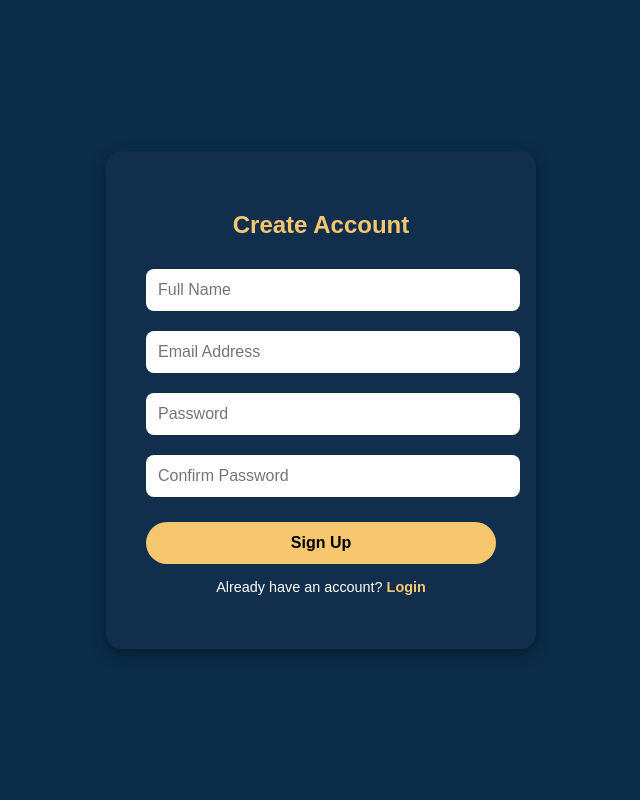
After one commit to Ama-an-nu/College_Help_Portal_Project, a Django app: page /signup_page/ in a window 1280 px wide. The commit adds this page. Shown: the whole page, without its empty margins (319-959 px from the left). Run offline with Django 4.2, Linux system fonts and the light colour scheme.

Commit message:
login, signup and logout

```diff
--- a/django_college_portal/college_portal/settings.py
+++ b/django_college_portal/college_portal/settings.py
@@ -67,3 +67,6 @@
 STATICFILES_DIRS = [BASE_DIR / 'static']
 
 DEFAULT_AUTO_FIELD = 'django.db.models.BigAutoField'
+
+LOGIN_REDIRECT_URL = "/"
+LOGOUT_REDIRECT_URL = "/login/"
--- a/django_college_portal/college_portal/urls.py
+++ b/django_college_portal/college_portal/urls.py
@@ -1,7 +1,9 @@
 from django.contrib import admin
 from django.urls import path, include
+from django.contrib.auth import views as auth_views
 
 urlpatterns = [
     path('admin/', admin.site.urls),
     path('', include('core.urls')),
+
 ]
--- a/django_college_portal/core/urls.py
+++ b/django_college_portal/core/urls.py
@@ -5,4 +5,7 @@ urlpatterns = [
     path('dashboard/', views.dashboard, name='dashboard'),
     path('base/', views.base, name='base'),
     path('chat_page/', views.chat_page, name='chat_page'),
+    path('login_page/', views.login_page, name='login_page'),
+    path("logout/", views.logout_page, name="logout"),
+    path('signup_page/', views.signup_page, name='signup_page'),
 ]
--- a/django_college_portal/core/views.py
+++ b/django_college_portal/core/views.py
@@ -1,4 +1,7 @@
-from django.shortcuts import render
+from django.shortcuts import render, redirect
+from django.contrib.auth import authenticate, login, logout
+from django.contrib import messages
+from django.contrib.auth.models import User
 
 def dashboard(request):
     return render(request, 'core/dashboard.html')
@@ -8,3 +11,44 @@ def chat_page(request):
 
 def base(request):
     return render(request, 'core/base.html')
+
+def login_page(request):
+    if request.method == "POST":
+        username = request.POST.get("username")
+        password = request.POST.get("password")
+
+        user = authenticate(request, username=username, password=password)
+
+        if user is not None:
+            login(request, user)
+            return redirect("base")  # change to your homepage/dashboard
+        else:
+            messages.error(request, "Invalid username or password")
+    return render(request, 'core/login.html')
+
+def logout_page(request):
+    logout(request)
+    return redirect("login")
+
+def signup_page(request):
+    if request.method == "POST":
+        full_name = request.POST.get("full_name")
+        email = request.POST.get("email")
+        password1 = request.POST.get("password1")
+        password2 = request.POST.get("password2")
+
+        if password1 != password2:
+            messages.error(request, "Passwords do not match")
+            return redirect("signup_page")
+
+        if User.objects.filter(username=email).exists():
+            messages.error(request, "User already exists")
+            return redirect("signup_page")
+
+        user = User.objects.create_user(username=email, email=email, password=password1)
+        user.first_name = full_name
+        user.save()
+
+        messages.success(request, "Account created! Please log in.")
+        return redirect("login_page")
+    return render(request, 'core/signup.html')
--- a/django_college_portal/templates/core/base.html
+++ b/django_college_portal/templates/core/base.html
@@ -21,9 +21,9 @@
       <a href="#">Chatbot</a>
       <a href="#">Services</a>
       <a href="#">About</a>
-      <a href="#">Login</a>
+      <a href="{% url 'login_page' %}">Login</a>
     </nav>
-    <a class="signup-btn" href="#">Signup</a>
+    <a class="signup-btn" href="{% url 'signup_page' %}">Signup</a>
   </div>
 </header>
 
--- /dev/null
+++ b/django_college_portal/templates/core/signup.html
@@ -0,0 +1,84 @@
+{% load static %}
+<!DOCTYPE html>
+<html lang="en">
+<head>
+<meta charset="UTF-8">
+<meta name="viewport" content="width=device-width, initial-scale=1.0">
+<title>Signup - College Help Portal</title>
+<style>
+    body {
+        margin: 0;
+        font-family: Arial, sans-serif;
+        background-color: #0B2D4A;
+        color: white;
+        display: flex;
+        justify-content: center;
+        align-items: center;
+        height: 100vh;
+    }
+    .signup-container {
+        background-color: #112F4D;
+        padding: 40px;
+        border-radius: 15px;
+        box-shadow: 0 5px 15px rgba(0,0,0,0.4);
+        width: 350px;
+        text-align: center;
+    }
+    .signup-container h2 {
+        margin-bottom: 20px;
+        color: #F7C76F;
+    }
+    .signup-container input {
+        width: 100%;
+        padding: 12px;
+        margin: 10px 0;
+        border: none;
+        border-radius: 8px;
+        font-size: 1em;
+    }
+    .signup-container input:focus {
+        outline: 2px solid #F7C76F;
+    }
+    .signup-container button {
+        width: 100%;
+        padding: 12px;
+        background-color: #F7C76F;
+        border: none;
+        border-radius: 25px;
+        font-weight: bold;
+        font-size: 1em;
+        cursor: pointer;
+        margin-top: 15px;
+    }
+    .signup-container button:hover {
+        background-color: #e6b55d;
+    }
+    .signup-container p {
+        margin-top: 15px;
+        font-size: 0.9em;
+    }
+    .signup-container a {
+        color: #F7C76F;
+        text-decoration: none;
+        font-weight: bold;
+    }
+</style>
+</head>
+<body>
+
+<div class="signup-container">
+    <h2>Create Account</h2>
+    <form method="post" action="{% url 'signup_page' %}">
+        {% csrf_token %}
+        <input type="text" name="full_name" placeholder="Full Name" required>
+        <input type="email" name="email" placeholder="Email Address" required>
+        <input type="password" name="password1" placeholder="Password" required>
+        <input type="password" name="password2" placeholder="Confirm Password" required>
+        <button type="submit">Sign Up</button>
+    </form>
+    <p>Already have an account? <a href="{% url 'login_page' %}">Login</a></p>
+</div>
+
+
+</body>
+</html>
```
Also changed, not shown: django_college_portal/static/css/login.css (added, +91 -0 lines), django_college_portal/templates/core/login.html (added, +33 -0 lines), django_college_portal/db.sqlite3.
